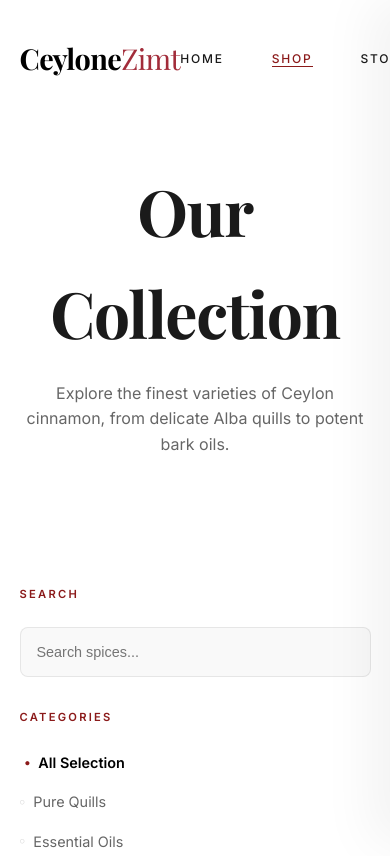
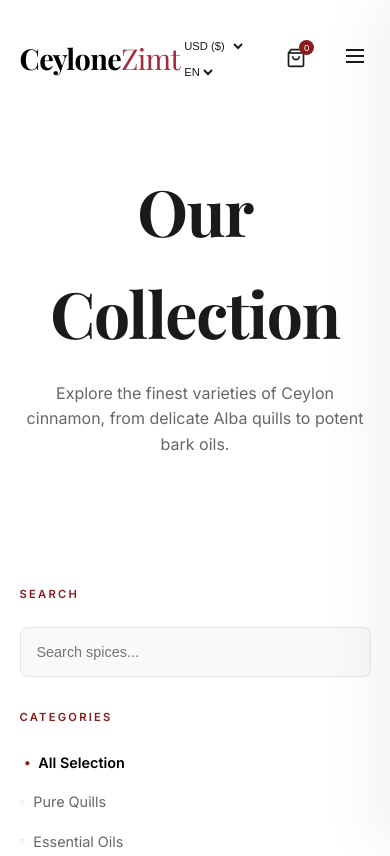
Before and after one commit to Mohammed-Zakee/Cinnamon-Website, a website: page frontend/pages/shop.html in a window 390 px wide. Shown: the top 856 px of the page. Drawn offline with nearby package versions, Linux system fonts and the light colour scheme; no server answers; a web font is replaced by a local one.

Commit message:
Full Mobile Optimization: Added hamburger menu, responsive grid layouts, and adaptive typography for perfect display on Android and iOS.

```diff
--- a/frontend/css/main.css
+++ b/frontend/css/main.css
@@ -52,15 +52,33 @@
 }
 .logo span { color: var(--gold2); font-weight: 400; }
 
-.nav-links { display: flex; gap: 3rem; list-style: none; }
-.nav-links a {
-  color: var(--text); text-decoration: none;
-  font-size: 0.75rem; letter-spacing: 0.15em;
-  text-transform: uppercase; font-weight: 500;
-  transition: var(--transition);
-}
 .nav-links a:hover { color: var(--gold2); }
 .nav-links a.active { color: var(--gold); border-bottom: 1px solid var(--gold); }
+
+/* Mobile Menu Toggle */
+.menu-toggle {
+  display: none; background: none; border: none;
+  cursor: pointer; color: inherit; padding: 5px;
+  z-index: 1100;
+}
+.menu-toggle svg { width: 24px; height: 24px; }
+
+@media (max-width: 900px) {
+  .menu-toggle { display: block; }
+  .nav-links {
+    position: fixed; top: 0; right: -100%; width: 80%; height: 100vh;
+    background: var(--white); flex-direction: column;
+    padding: 8rem 10% 2rem; transition: var(--transition);
+    box-shadow: -10px 0 30px rgba(0,0,0,0.1);
+    z-index: 1050; gap: 2rem;
+  }
+  .nav-links.open { right: 0; }
+  .nav-links a { font-size: 1.2rem; color: var(--black); }
+  .nav-links a.active { border-bottom: none; color: var(--gold); }
+
+  nav.nav-transparent:not(.scrolled) .menu-toggle { color: var(--white); }
+  nav.nav-transparent:not(.scrolled) .nav-links a { color: var(--black); }
+}
 
 .nav-actions { display: flex; align-items: center; gap: 2rem; color: var(--text); }
 .nav-icon { background: none; border: none; cursor: pointer; position: relative; color: inherit; display: flex; align-items: center; }
@@ -153,16 +171,22 @@
 .btn-outline:hover { border-color: var(--white); }
 
 /* ─── Product Grid ───────────────────────────────────────── */
-.section { padding: 10rem 5%; }
+.section { padding: 8rem 5%; }
 .section-title {
   font-family: 'Playfair Display', serif;
-  font-size: 3rem; margin-bottom: 5rem; text-align: center;
+  font-size: clamp(2.2rem, 5vw, 3.5rem);
+  margin-bottom: 3.5rem; text-align: center;
+  line-height: 1.2;
 }
 
 .product-grid {
   display: grid;
-  grid-template-columns: repeat(auto-fill, minmax(350px, 1fr));
-  gap: 4rem;
+  grid-template-columns: repeat(auto-fill, minmax(280px, 1fr));
+  gap: 3rem;
+}
+@media (max-width: 600px) {
+  .product-grid { grid-template-columns: 1fr; gap: 2.5rem; }
+  .section { padding: 5rem 5%; }
 }
 .product-card {
   text-decoration: none; color: var(--text);
--- a/frontend/js/main.js
+++ b/frontend/js/main.js
@@ -9,6 +9,19 @@
   if (nav) {
     window.addEventListener('scroll', () => {
       nav.classList.toggle('scrolled', window.scrollY > 60);
+    });
+  }
+
+  // ─── Mobile Menu ────────────────────────────────────────
+  const menuToggle = document.getElementById('menuToggle');
+  const navLinksContainer = document.querySelector('.nav-links');
+  if (menuToggle && navLinksContainer) {
+    menuToggle.addEventListener('click', () => {
+      navLinksContainer.classList.toggle('open');
+    });
+    // Close menu when clicking a link
+    navLinksContainer.querySelectorAll('a').forEach(link => {
+      link.addEventListener('click', () => navLinksContainer.classList.remove('open'));
     });
   }
 
--- a/frontend/pages/shop.html
+++ b/frontend/pages/shop.html
@@ -41,6 +41,9 @@
     <button class="nav-icon" id="cartBtn">
       <svg width="20" height="20" viewBox="0 0 24 24" fill="none" stroke="currentColor" stroke-width="2"><path d="M6 2L3 6v14a2 2 0 002 2h14a2 2 0 002-2V6l-3-4z"/><line x1="3" y1="6" x2="21" y2="6"/><path d="M16 10a4 4 0 01-8 0"/></svg>
       <span class="cart-count">0</span>
+    </button>
+    <button class="menu-toggle" id="menuToggle" aria-label="Toggle Menu">
+      <svg viewBox="0 0 24 24" fill="none" stroke="currentColor" stroke-width="2"><line x1="3" y1="12" x2="21" y2="12"/><line x1="3" y1="6" x2="21" y2="6"/><line x1="3" y1="18" x2="21" y2="18"/></svg>
     </button>
   </div>
 </nav>
```
Also changed, not shown: frontend/index.html (+3 -0 lines), frontend/pages/about.html (+3 -0 lines), frontend/pages/contact.html (+3 -0 lines).
